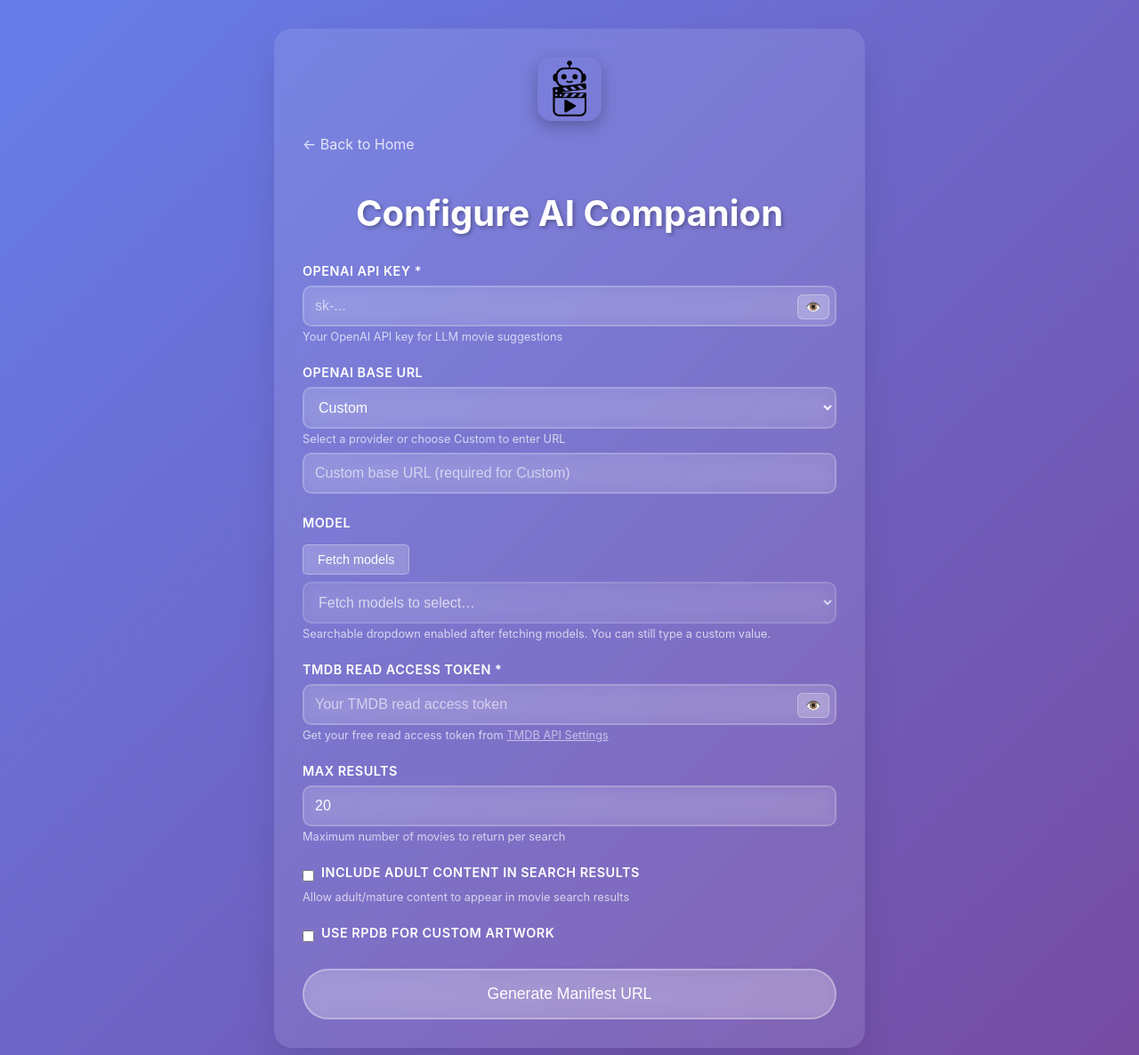
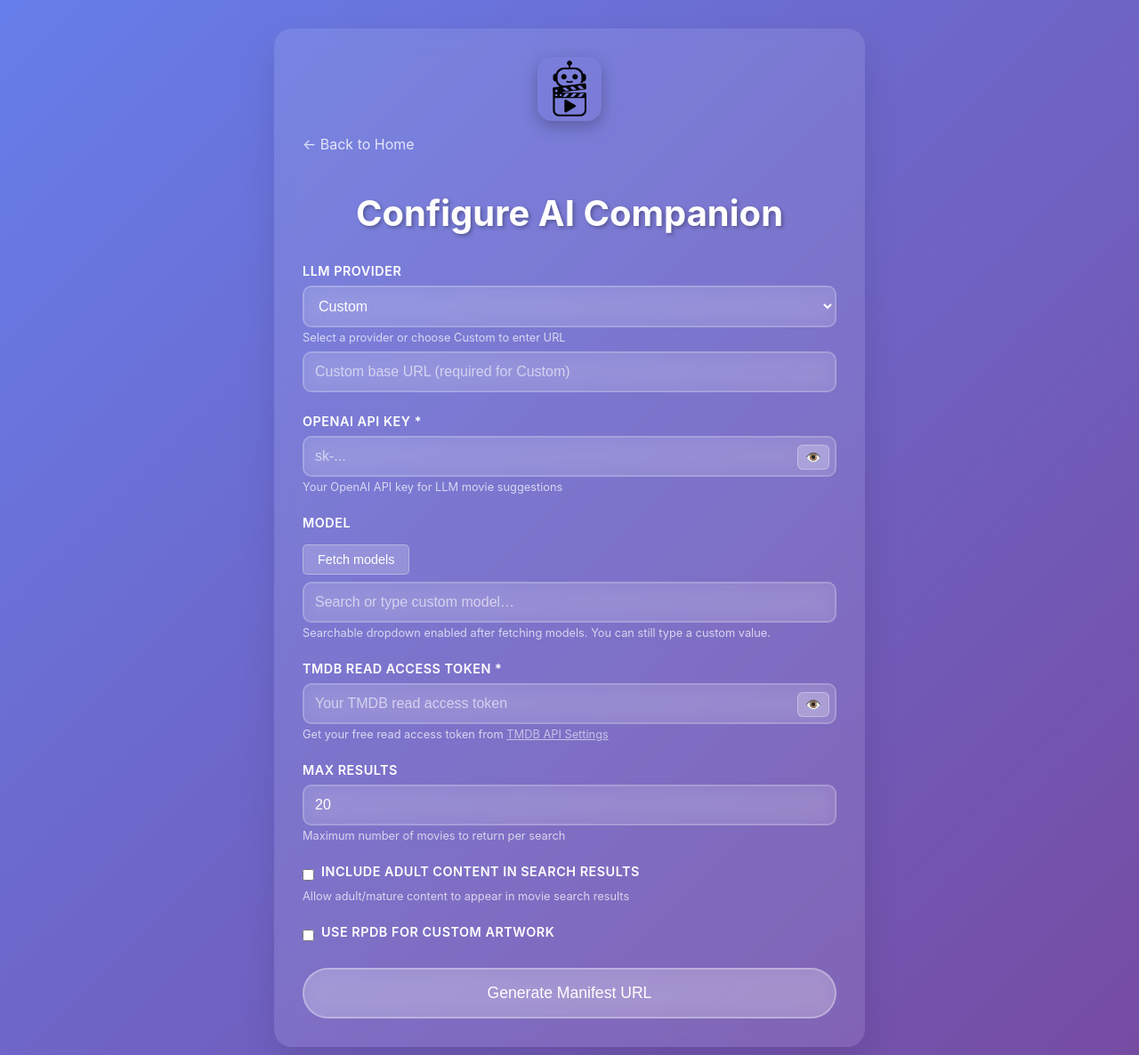
Before and after one commit to willtho89/stremio-ai-companion, a FastAPI app: template templates/configure.html in a window 1280 px wide. Shown: the top 1186 px of the page at 89% size. Run offline with FastAPI, Linux system fonts and the light colour scheme; the template is opened without the code that fills it, so the values that code supplies are empty; parts of the project's set-up code (start-up, migrations or seed data) failed here and were passed over.

Commit message:
Bump to 0.5.2: configure UI tweaks for provider-first flow and dynamic API key label; drop default model when not set.
🤖 Generated with [opencode](https://opencode.ai)

Co-Authored-By: opencode <noreply@opencode.ai>

```diff
--- a/app/__init__.py
+++ b/app/__init__.py
@@ -2,4 +2,4 @@
 Stremio AI Companion - Your AI-powered movie discovery companion for Stremio
 """
 
-__version__ = "0.5.1"
+__version__ = "0.5.2"
--- a/templates/configure.html
+++ b/templates/configure.html
@@ -167,17 +167,7 @@
 
         <form id="configForm">
             <div class="form-group">
-                <label for="openai_api_key">OpenAI API Key *</label>
-                <div style="position:relative;">
-                    <input type="password" id="openai_api_key" name="openai_api_key" required
-                           placeholder="sk-..." value="{% if existing_config %}{{ existing_config.openai_api_key }}{% elif settings.OPENAI_API_KEY %}{{ settings.OPENAI_API_KEY }}{% endif %}" style="padding-right:2.5rem;">
-                    <button type="button" class="copy-btn" onclick="toggleVisibility('openai_api_key', this)" aria-label="Toggle visibility" style="position:absolute; right:0.5rem; top:5%; height:28px; display:flex; align-items:center; justify-content:center; padding:0 0.5rem; border-radius:6px; font-size:0.9rem; line-height:1;">👁️</button>
-                </div>
-                <div class="help-text">Your OpenAI API key for LLM movie suggestions</div>
-            </div>
-
-            <div class="form-group">
-                <label for="openai_base_url">OpenAI Base URL</label>
+                <label for="openai_base_url">LLM Provider</label>
                 <select id="openai_base_url" name="openai_base_url">
                     {% set current_base = existing_config.openai_base_url if existing_config else settings.OPENAI_BASE_URL %}
                     {% set bases = {
@@ -193,6 +183,16 @@
                 </select>
                 <div class="help-text">Select a provider or choose Custom to enter URL</div>
                 <input type="url" id="openai_base_url_custom" placeholder="Custom base URL (required for Custom)" value="{% if current_base not in bases %}{{ current_base }}{% endif %}" style="margin-top:0.5rem; display:{% if current_base not in bases %}block{% else %}none{% endif %};">
+            </div>
+
+            <div class="form-group">
+                <label for="openai_api_key" id="api_key_label">OpenAI API Key *</label>
+                <div style="position:relative;">
+                    <input type="password" id="openai_api_key" name="openai_api_key" required
+                           placeholder="sk-..." value="{% if existing_config %}{{ existing_config.openai_api_key }}{% elif settings.OPENAI_API_KEY %}{{ settings.OPENAI_API_KEY }}{% endif %}" style="padding-right:2.5rem;">
+                    <button type="button" class="copy-btn" onclick="toggleVisibility('openai_api_key', this)" aria-label="Toggle visibility" style="position:absolute; right:0.5rem; top:5%; height:28px; display:flex; align-items:center; justify-content:center; padding:0 0.5rem; border-radius:6px; font-size:0.9rem; line-height:1;">👁️</button>
+                </div>
+                <div class="help-text" id="api_key_help">Your OpenAI API key for LLM movie suggestions</div>
             </div>
 
             <div class="form-group">
@@ -375,8 +375,21 @@
             document.getElementById('openai_base_url').addEventListener('change', function() {
                 const custom = document.getElementById('openai_base_url_custom');
                 const useOnline = document.getElementById('use_online_suffix');
+                const label = document.getElementById('api_key_label');
+                const help = document.getElementById('api_key_help');
+                const providerMap = {
+                    'https://openrouter.ai/api/v1': {name: 'OpenRouter', keyLabel: 'OpenRouter API Key *', help: 'Get your Key from https://openrouter.ai/keys'},
+                    'https://api.openai.com/v1': {name: 'OpenAI', keyLabel: 'OpenAI API Key *', help: 'Get your Key from https://platform.openai.com/api-keys'},
+                    'https://api.anthropic.com/v1': {name: 'Anthropic', keyLabel: 'Anthropic API Key *', help: 'Get your Key from https://console.anthropic.com/account/keys'},
+                    'https://generativelanguage.googleapis.com/v1beta/openai/': {name: 'Google Gemini', keyLabel: 'Google Gemini Key *', help: 'Get your Key from https://aistudio.google.com/app/apikey'}
+                };
+                const selected = providerMap[this.value];
+                if (label && selected) label.textContent = selected.keyLabel;
+                if (help && selected) help.innerHTML = 'Get your Key from <a href="' + selected.help.split(' ').pop() + '" target="_blank" style="color: rgba(255,255,255,0.8);">' + selected.help.split(' ').pop() + '</a>';
                 if (this.value === 'custom') {
                     custom.style.display = 'block';
+                    if (label) label.textContent = 'LLM API Key *';
+                    if (help) help.innerHTML = '';
                     if (useOnline) useOnline.parentElement.style.display = 'none';
                 } else {
                     custom.style.display = 'none';
@@ -397,7 +410,7 @@
 
             (function initModelSelect() {
                 const sel = document.getElementById('model_name');
-                const initial = "{% if existing_config %}{{ existing_config.model_name }}{% else %}{{ settings.DEFAULT_MODEL }}{% endif %}";
+                const initial = "{% if existing_config %}{{ existing_config.model_name }}{% else %}{% endif %}";
                 if (sel && initial) {
                     resetSearchableSelect(sel);
                     sel.innerHTML = '';
@@ -416,6 +429,10 @@
                     useOnline.parentElement.style.display = (baseSel.value === 'https://openrouter.ai/api/v1') ? 'flex' : 'none';
                     const initialModel = initial || '';
                     useOnline.checked = initialModel.endsWith(':online');
+                }
+                if (!initial && sel) {
+                    sel.disabled = false;
+                    enhanceSearchableSelect(sel);
                 }
             })();
 
```
Also changed, not shown: CHANGELOG.md.
